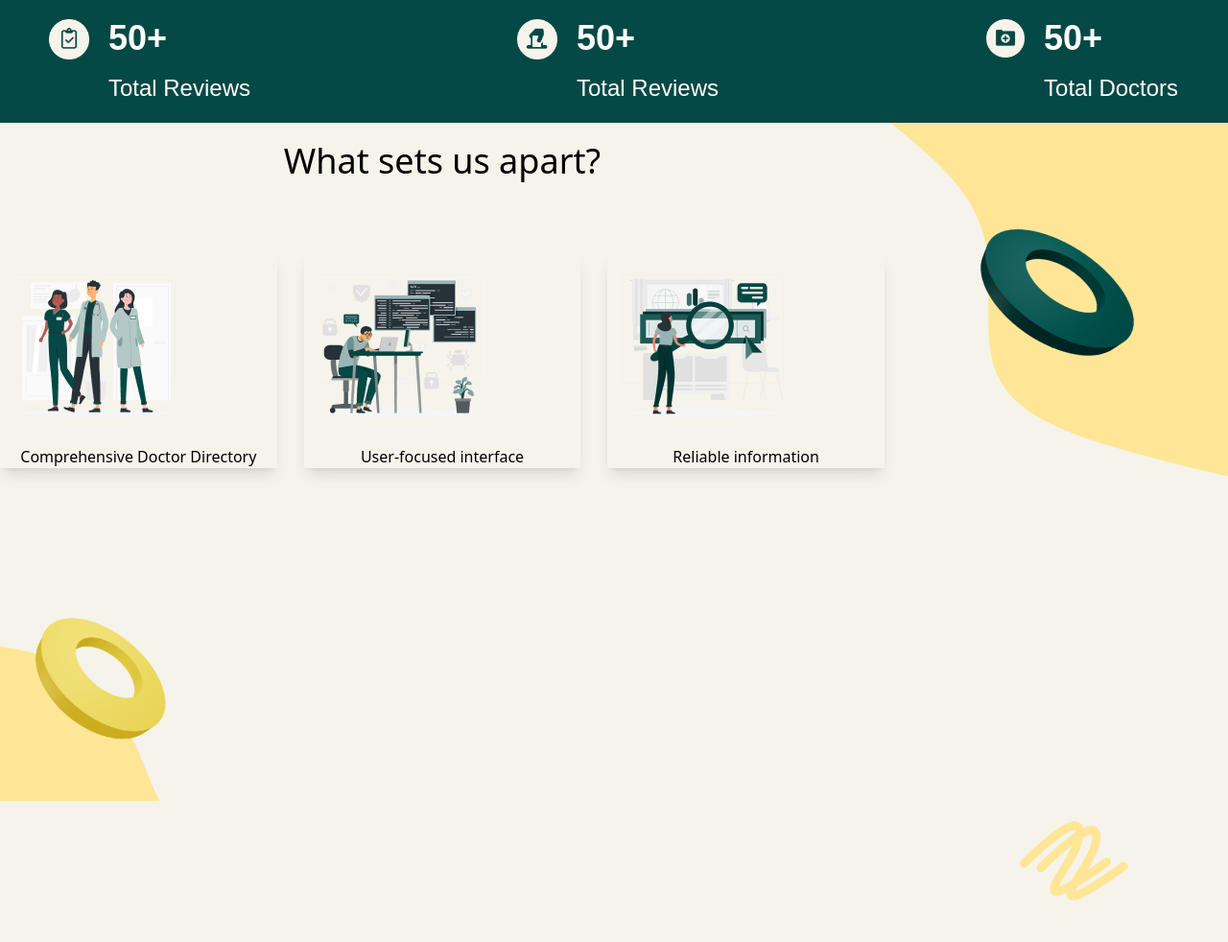
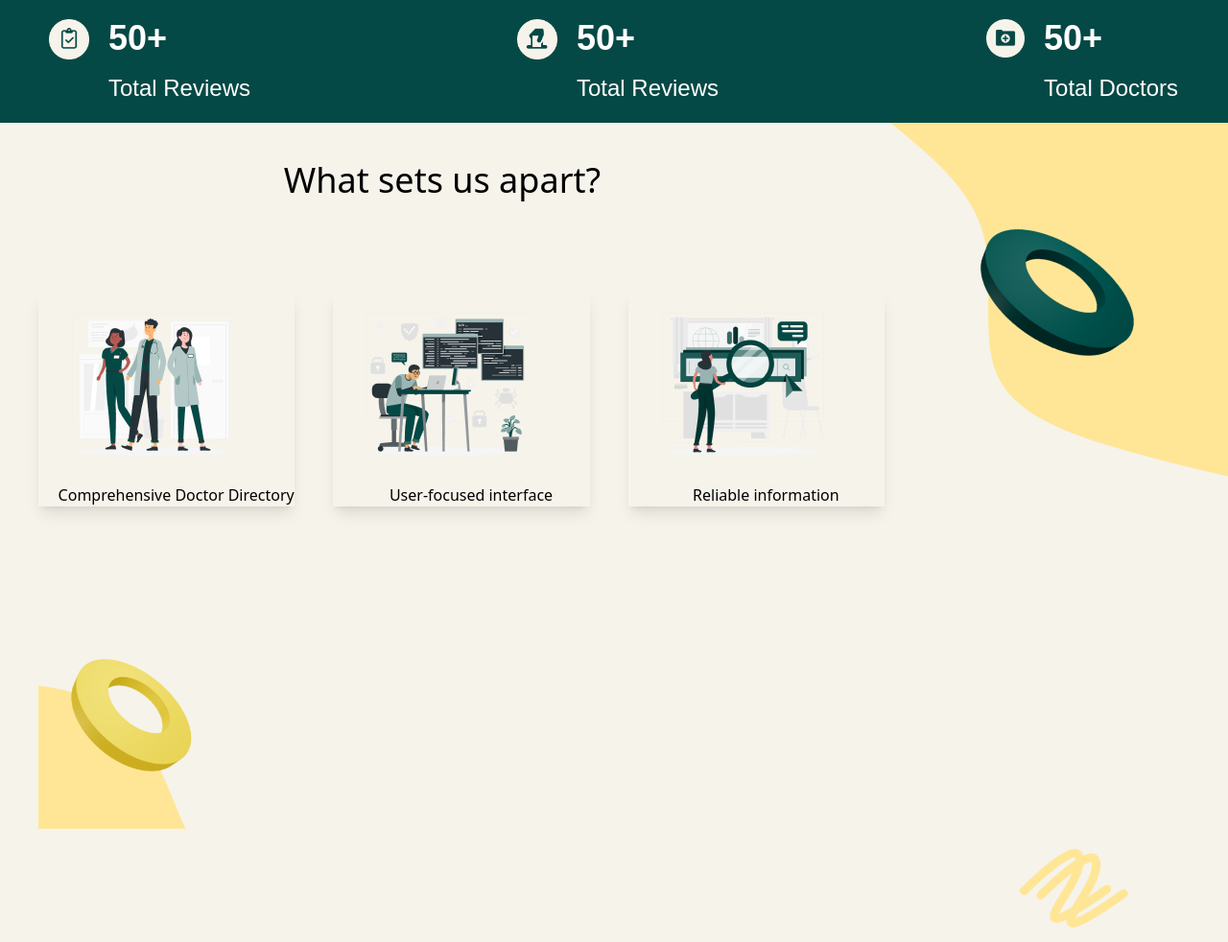
Before and after one commit to LoadingMinds/Health-site, a website built with Vite: page index.html in a window 1280 px wide. Shown: the part 800-1782 px from the top of the page at 96% size. Built offline with nearby package versions, Linux system fonts and the light colour scheme.

Commit message:
Added:About section

```diff
--- a/index.html
+++ b/index.html
@@ -87,31 +87,31 @@
 
                 <div class="max-w-[1320px] mx-auto">
 
-                    <img class= "float-right " src="assets/green loop 2.png" alt="" srcset="">
+                    <img class= "float-right right-0 " src="assets/green loop 2.png" alt="" srcset="">
 
-                    <h1 class="text-4xl text-center py-5">What sets us apart?</h1>
+                    <h1 class="text-4xl text-center py-10">What sets us apart?</h1>
                 </div>
-                <div class="max-w-[1320px] mx-auto grid lg:grid-cols-3 md:grid-cols-3 gap-7 px-20px justify-center items-center mt-14 ">
+                <div class="max-w-[1320px] mx-10 grid lg:grid-cols-3 md:grid-cols-3 gap-10 px-20px justify-center items-center mt-14 ">
                     <div class="text-center shadow-lg">
-                        <div>
+                        <div style="margin-left: 20px;">
                             <img src="assets/Doctors-rafiki 1.png">
                             <h3 py-3 text-bold>Comprehensive Doctor Directory</h3>
                         </div>
                     </div>
                     <div class="text-center shadow-lg">
-                    <div>
+                        <div  style="margin-left: 20px;">
                             <img src="assets/cardimg2.png">
                             <h3 py-3 text-bold>User-focused interface</h3>
                         </div>
                     </div>
                     <div class="text-center shadow-lg">
-                    <div>
+                        <div  style="margin-left: 20px;">
                             <img src="assets/cardimg3.png">
                             <h3 py-3 text-bold>Reliable information</h3>
                         </div>
                     </div>
-                    <img class= "float-left" src="assets/yellow loop 2.png" alt="" srcset="">
-
+                        <img class= "float-left left-0" src="assets/yellow loop 2.png" alt="" srcset="">
+                    </div>
                 </div>
 
         </section>
```
Lines whose indentation alone changed are shown as unchanged.
